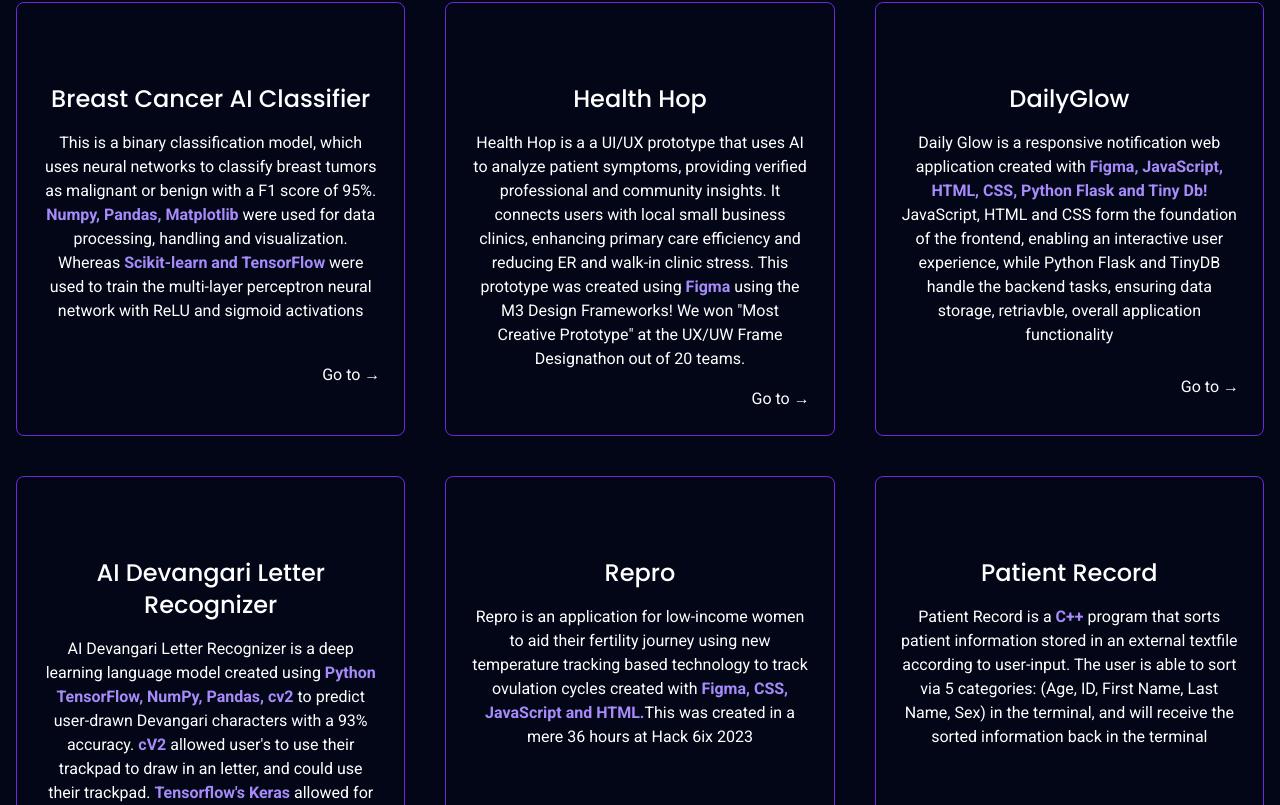
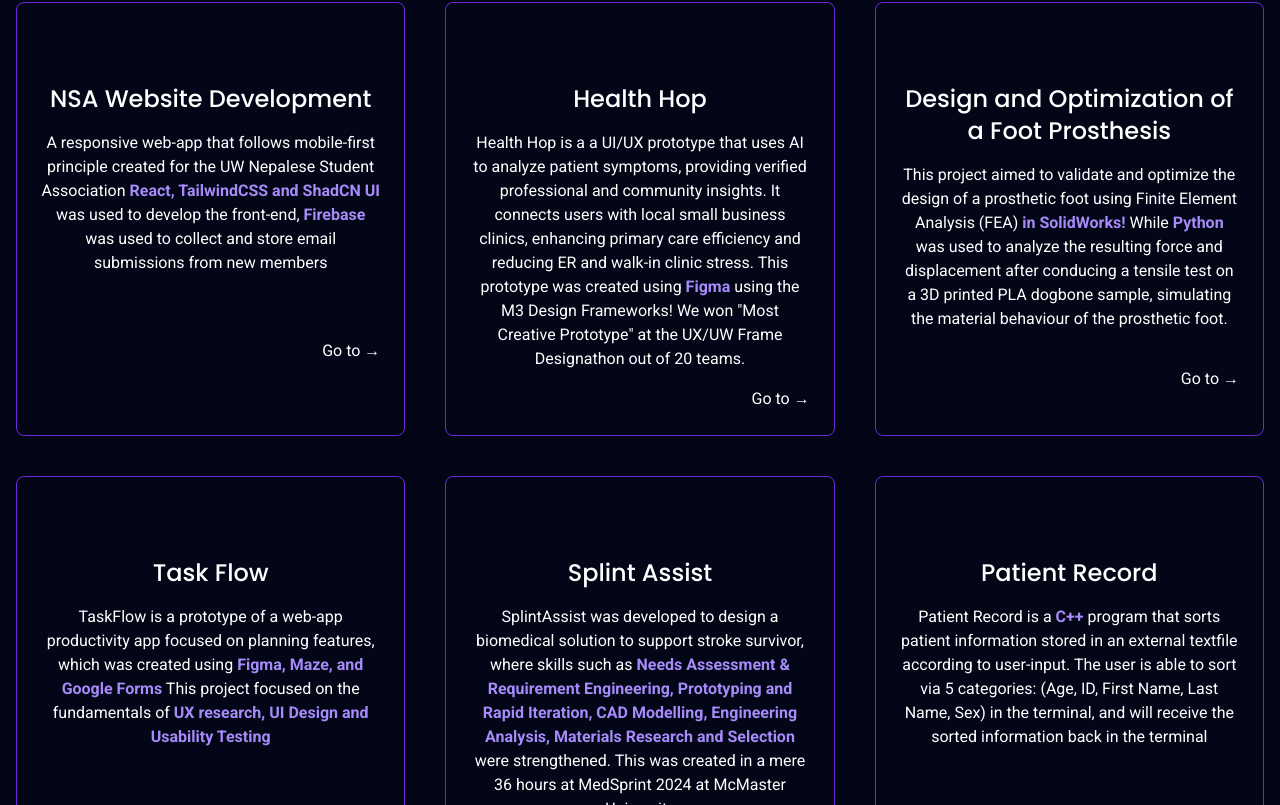
Before and after one commit to arnimashrestha/Portfolio, a SvelteKit app: page / in a window 1280 px wide. Shown: the part 995-1800 px from the top of the page. Built offline with nearby package versions, Linux system fonts and the light colour scheme.

Commit message:
new changes

```diff
--- a/src/components/Main.svelte
+++ b/src/components/Main.svelte
@@ -2,24 +2,24 @@
     import Step from "./Step.svelte";
     let steps = [
     {
-      name:'Breast Cancer AI Classifier',
-      href:'https://github.com/arnimashrestha/Breast-Tumor-Classification',
+        name:'NSA Website Development',
+        href:'https://aspiring-postage-b52.notion.site/NSA-Website-Development-1dbc68326201807ca046d0be1938cb28',
     },
     {
         name:'Health Hop',
-      href:'https://www.figma.com/proto/5DHeQ0kE9Qyl5bUMFK0PWI/Health-Hop?node-id=25-1100&starting-point-node-id=2%3A4&t=uKeQFbQFNOTtMyPm-1'
+        href:'https://aspiring-postage-b52.notion.site/Health-Hop-1dbc6832620180d8bf6ae292bc4a3fb5'
       },
       {
-        name: "DailyGlow",
-        href: "https://github.com/Breeze3250/DailyGlow"
+          name: "Design and Optimization of a Foot Prosthesis",
+          href: "https://aspiring-postage-b52.notion.site/Design-and-Optimization-of-a-Foot-Prosthesis-174c683262018076949ff894e14d13f7"
        },
       {
-        name: "AI Devangari Letter Recognizer",
-        href: "https://github.com/arnimashrestha/ai-text-recognizer",
+          name: "Task Flow",
+          href: "https://aspiring-postage-b52.notion.site/TaskFlow-1dcc683262018010ad1bca9baa5569f3?pvs=73",
       },
       {
-        name: "Repro",
-        href: "https://github.com/DarkDestroyer888/HT6_2023"
+          name: "Splint Assist",
+          href: "https://aspiring-postage-b52.notion.site/Splint-Assist-1dbc683262018023ba91e46605f3079c?pvs=73"
    },
 
       { name: "Patient Record" },
@@ -89,15 +89,15 @@
       <div class="grid grid-cols-1 lg:grid-cols-3 gap-12 lg:gap-10">
         <Step step= {steps[0]}>
           <p>
-        This is a binary classification model, which uses neural networks to classify breast tumors as malignant or benign with a F1 score of 95%.
+          A responsive web-app that follows mobile-first principle created for the UW Nepalese Student Association
           <strong
-            class="text-violet-400"> Numpy, Pandas, Matplotlib
+              class="text-violet-400"> React, TailwindCSS and ShadCN UI
             </strong>
-          were used for data processing, handling and visualization. Whereas
+            was used to develop the front-end,
             <strong
-            class="text-violet-400"> Scikit-learn and TensorFlow
+              class="text-violet-400"> Firebase
             </strong>
-          were used to train the multi-layer perceptron neural network with ReLU and sigmoid activations
+            was used to collect and store email submissions from new members
 
           </p>
         </Step>
@@ -113,35 +113,29 @@
         <Step step={steps[2]}>
 
           <p>
-          Daily Glow is a responsive notification web application created with <strong
+            This project aimed to validate and optimize the design of a prosthetic foot using Finite Element Analysis (FEA)  <strong
               class="text-violet-400"
-            >Figma, JavaScript, HTML, CSS, Python Flask and Tiny Db!</strong
-          > JavaScript, HTML and CSS form the foundation of the frontend, enabling
-          an interactive user experience, while Python Flask and TinyDB handle the
-          backend tasks, ensuring data storage, retriavble, overall application functionality
+              >in SolidWorks!</strong>
+           While  <strong
+           class="text-violet-400"> Python
+         </strong> was used to analyze the resulting force and displacement after conducing a tensile test on a 3D printed PLA dogbone sample, simulating the material behaviour of the prosthetic foot.
           </p>
         </Step>
         <Step step={steps[3]}>
           <p>
-          AI Devangari Letter Recognizer is a deep learning language model
-          created using <strong class="text-violet-400"
-            >Python TensorFlow, NumPy, Pandas, cv2</strong
+            TaskFlow is a prototype of a web-app productivity app focused on planning features, which was created using <strong class="text-violet-400"
+              >Figma, Maze, and Google Forms</strong
             >
-          to predict user-drawn Devangari characters with a 93% accuracy.
-          <strong class="text-violet-400">cV2</strong>
-          allowed user's to use their trackpad to draw in an letter, and could use
-          their trackpad.
-          <strong class="text-violet-400">Tensorflow's Keras</strong> allowed for
-          the detection of the correct letter
+            This project focused on the fundamentals of
+            <strong class="text-violet-400">UX research, UI Design and Usability Testing</strong>
+
           </p>
         </Step>
         <Step step={steps[4]}>
           <p>
-          Repro is an application for low-income women to aid their fertility
-          journey using new temperature tracking based technology to track
-          ovulation cycles created with <strong class="text-violet-400"
-            >Figma, CSS, JavaScript and HTML.</strong
-          >This was created in a mere 36 hours at Hack 6ix 2023
+            SplintAssist was developed to design a biomedical solution to support stroke survivor, where skills such as   <strong class="text-violet-400"
+              >Needs Assessment & Requirement Engineering, Prototyping and Rapid Iteration, CAD Modelling, Engineering Analysis, Materials Research and Selection</strong
+            > were strengthened. This was created in a mere 36 hours at MedSprint 2024 at McMaster University
           </p>
         </Step>
         <Step step={steps[5]}>
@@ -163,26 +157,8 @@
             Excel file for display
           </p>
         </Step>
-    <Step step= {steps[7]}>
-        <p> Hummingbird is an app that locates essential products for underprivileged communities in Waterloo. Hummingbird's initial design was created in <strong class="text-violet-400"> Figma</strong> and presented at the Smart Waterloo Region Innovation Fair and awared $2000
-        </p>
 
-    </Step>
-    <Step step= {steps[8]}>
-        <p>
-            Vision Grip is an 3-level adjustable glasses holder that is currently under developement using
-            <strong class="text-violet-400"
-            >SolidWorks</strong > Vision Grip meets <strong class="text-violet-400"
-            >design standards</strong > as it is quick to assemble, has minimal parts
-             and has intuitive asymmetrical attachments
-        </p>
-    </Step>
-    <Step step= {steps[9]}>
-        <p>
-            Goostavo is a fun minature goose that was created using <strong class="text-violet-400">SolidWorks, Z-Suite and Solidworks Composer</strong >
-            Goostavo consists of 5 unique parts. Its body piece consists a  <strong class="text-violet-400"> slot mechanism,</strong> that allows its wings to flap when its head is pulled up and down
-        </p>
-    </Step>
+
 
 
 
--- /dev/null
+++ b/src/components/Main_2.svelte
@@ -0,0 +1,191 @@
+<script>
+  import Step from "./Step.svelte";
+  let steps = [
+  {
+      name:'Breast Cancer AI Classifier',
+      href:'https://github.com/arnimashrestha/Breast-Tumor-Classification',
+  },
+  {
+      name:'Health Hop',
+      href:'https://www.figma.com/proto/5DHeQ0kE9Qyl5bUMFK0PWI/Health-Hop?node-id=25-1100&starting-point-node-id=2%3A4&t=uKeQFbQFNOTtMyPm-1'
+    },
+    {
+        name: "DailyGlow",
+        href: "https://github.com/Breeze3250/DailyGlow"
+     },
+    {
+        name: "AI Devangari Letter Recognizer",
+        href: "https://github.com/arnimashrestha/ai-text-recognizer",
+    },
+    {
+        name: "Repro",
+        href: "https://github.com/DarkDestroyer888/HT6_2023"
+ },
+
+    { name: "Patient Record" },
+    {
+        name: "Amode Beamforming",
+        href: "https://github.com/arnimashrestha/Ultrasound-A-Mode-Beamforming"
+     },
+    { name: "Hummingbird",
+      href: "https://www.figma.com/file/gStyIoM7HrAdjHtf5uGnLa/Hummingbird?type=design&node-id=0%3A1&mode=design&t=s0C3zfAWPOybJ8IN-1"
+     },
+    {   name: "Vision Grip" ,
+        href: "https://docs.google.com/document/d/10IKcVfJ7fYEUTWrPLGE3EPQcIUSwL8C5LTAZVRvqHME/edit?usp=sharing"
+    },
+    {   name: "Goostavo",
+        href: "https://github.com/arnimashrestha/Goostavo/tree/main"
+
+    },
+  ];
+</script>
+
+<main class="flex flex-col flex-1 p-4">
+  <section
+    id="introPage"
+    class="grid grid-cols-1 lg:grid-cols-2 gap-10 py-8 sm:py-14"
+  >
+    <div
+      class="flex flex-col lg:justify-center text-center lg:text-left gap-6 md:gap-8 lg:gap-10"
+    >
+      <h2 class="font-semibold text-4xl sm:text-5xl md:text-6xl">
+        Hi! I'm <span class="poppins text-violet-400">Arnima </span> Shrestha
+        <br />
+        <span class="poppins text-violet-400">Biomedical Engineering</span> Student
+      </h2>
+      <h1 class= "font-semibold text-4xl sm:text-2xl md:text-3xl">At the University of <span class="poppins text-violet-400">Waterloo </span></h1>
+      <p class="text-base sm:text-lg md:text-xl">
+        My <span class="text-violet-400"> favourite tool's and tech </span> includes
+        JavaScript(SvelteKit), TailwindCSS, HTML, C++, Python, TensorFlow, Figma,
+        Solidworks, MatLab! <br>
+                            <br>
+        As a future biomedical engineer, my mission is clear: to engineer solutions that restore independence to bodies facing limitations.
+        My ultimate goal is to design and develop technical and mechanical life-saving devices that contribute to fostering <span class="text-violet-400">equitable living conditions </span> for all.
+
+      <p>
+        <!--<a class= "blueShadow mx-auto lg:mr-auto text-base sm:text-lg md:text-xl poppins relative overflow-hidden px-6 py-3 group rounded-full bg-white text-slate-950 cursor-pointer"
+                    href="a"
+                    target="_blank"
+                    >
+                        <div
+                            class= "absolute top-0 right-full w-full h-full bg-violet-400 opacity-20 group-hover:translate-x-full z-0 duration-200"
+                        />
+                        <h4 class= "relative z-9"> Get in touch &rarr;</h4>
+
+                    </a>
+                -->
+      </p>
+    </div>
+    <div class="relative shadow-2xl grid place-items-center">
+      <img
+        src={"images/profileportfolio.png"}
+        alt="Profile image"
+        class="object-cover z-[2] max-h-[70vh]"
+      />
+    </div>
+  </section>
+
+  <section id="projects" class="py-20 lg:py-32 flex flex-col gap-24">
+    <div class="grid grid-cols-1 lg:grid-cols-3 gap-12 lg:gap-10">
+      <Step step= {steps[0]}>
+        <p>
+        This is a binary classification model, which uses neural networks to classify breast tumors as malignant or benign with a F1 score of 95%.
+        <strong
+            class="text-violet-400"> Numpy, Pandas, Matplotlib
+          </strong>
+          were used for data processing, handling and visualization. Whereas
+          <strong
+            class="text-violet-400"> Scikit-learn and TensorFlow
+          </strong>
+          were used to train the multi-layer perceptron neural network with ReLU and sigmoid activations
+
+        </p>
+      </Step>
+      <Step step={steps[1]}>
+
+        <p>
+          Health Hop is a a UI/UX prototype that uses AI to analyze patient symptoms, providing verified professional and community insights. It connects users with local small business clinics, enhancing primary care efficiency and reducing ER and walk-in clinic stress. This prototype was created using <strong
+            class="text-violet-400"
+            >Figma</strong
+          > using the M3 Design Frameworks! We won "Most Creative Prototype" at the UX/UW Frame Designathon out of 20 teams.
+        </p>
+      </Step>
+      <Step step={steps[2]}>
+
+        <p>
+          Daily Glow is a responsive notification web application created with <strong
+            class="text-violet-400"
+            >Figma, JavaScript, HTML, CSS, Python Flask and Tiny Db!</strong
+          > JavaScript, HTML and CSS form the foundation of the frontend, enabling
+          an interactive user experience, while Python Flask and TinyDB handle the
+          backend tasks, ensuring data storage, retriavble, overall application functionality
+        </p>
+      </Step>
+      <Step step={steps[3]}>
+        <p>
+          AI Devangari Letter Recognizer is a deep learning language model
+          created using <strong class="text-violet-400"
+            >Python TensorFlow, NumPy, Pandas, cv2</strong
+          >
+          to predict user-drawn Devangari characters with a 93% accuracy.
+          <strong class="text-violet-400">cV2</strong>
+          allowed user's to use their trackpad to draw in an letter, and could use
+          their trackpad.
+          <strong class="text-violet-400">Tensorflow's Keras</strong> allowed for
+          the detection of the correct letter
+        </p>
+      </Step>
+      <Step step={steps[4]}>
+        <p>
+          Repro is an application for low-income women to aid their fertility
+          journey using new temperature tracking based technology to track
+          ovulation cycles created with <strong class="text-violet-400"
+            >Figma, CSS, JavaScript and HTML.</strong
+          >This was created in a mere 36 hours at Hack 6ix 2023
+        </p>
+      </Step>
+      <Step step={steps[5]}>
+        <p>
+          Patient Record is a <strong class="text-violet-400"
+            >C++
+          </strong>program that sorts patient information stored in an external
+          textfile according to user-input. The user is able to sort via 5
+          categories: (Age, ID, First Name, Last Name, Sex) in the terminal, and
+          will receive the sorted information back in the terminal
+        </p>
+      </Step>
+      <Step step={steps[6]}>
+        <p>
+          Amode Beamforming was created using <strong class="text-violet-400"
+            >C++</strong
+          >. This program is for ultrasound imaging,which can reads echo data,
+          perform beamforming calculations and write resulting scanline to an
+          Excel file for display
+        </p>
+      </Step>
+    <Step step= {steps[7]}>
+        <p> Hummingbird is an app that locates essential products for underprivileged communities in Waterloo. Hummingbird's initial design was created in <strong class="text-violet-400"> Figma</strong> and presented at the Smart Waterloo Region Innovation Fair and awared $2000
+        </p>
+
+    </Step>
+    <Step step= {steps[8]}>
+        <p>
+            Vision Grip is an 3-level adjustable glasses holder that is currently under developement using
+            <strong class="text-violet-400"
+            >SolidWorks</strong > Vision Grip meets <strong class="text-violet-400"
+            >design standards</strong > as it is quick to assemble, has minimal parts
+             and has intuitive asymmetrical attachments
+        </p>
+    </Step>
+    <Step step= {steps[9]}>
+        <p>
+            Goostavo is a fun minature goose that was created using <strong class="text-violet-400">SolidWorks, Z-Suite and Solidworks Composer</strong >
+            Goostavo consists of 5 unique parts. Its body piece consists a  <strong class="text-violet-400"> slot mechanism,</strong> that allows its wings to flap when its head is pulled up and down
+        </p>
+    </Step>
+
+
+
+    </div>
+  </section>
+</main>
```
Lines whose indentation alone changed are shown as unchanged.
